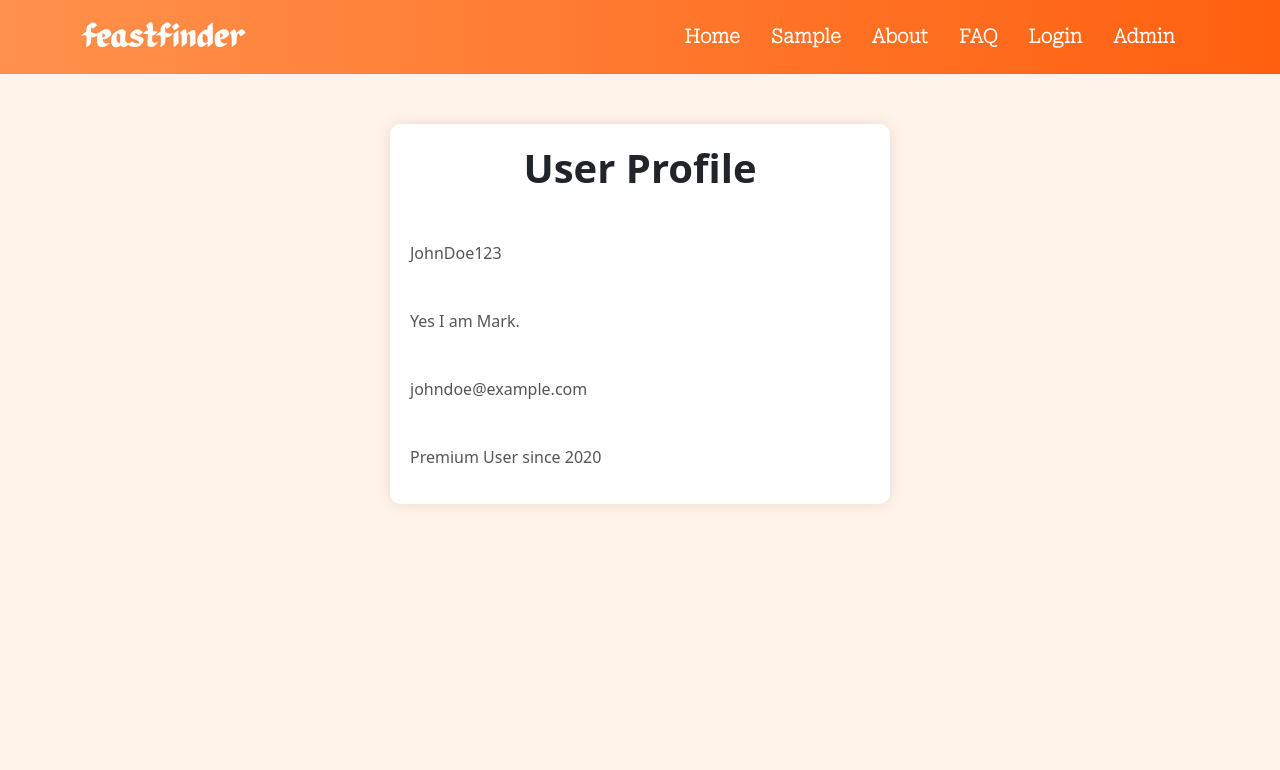
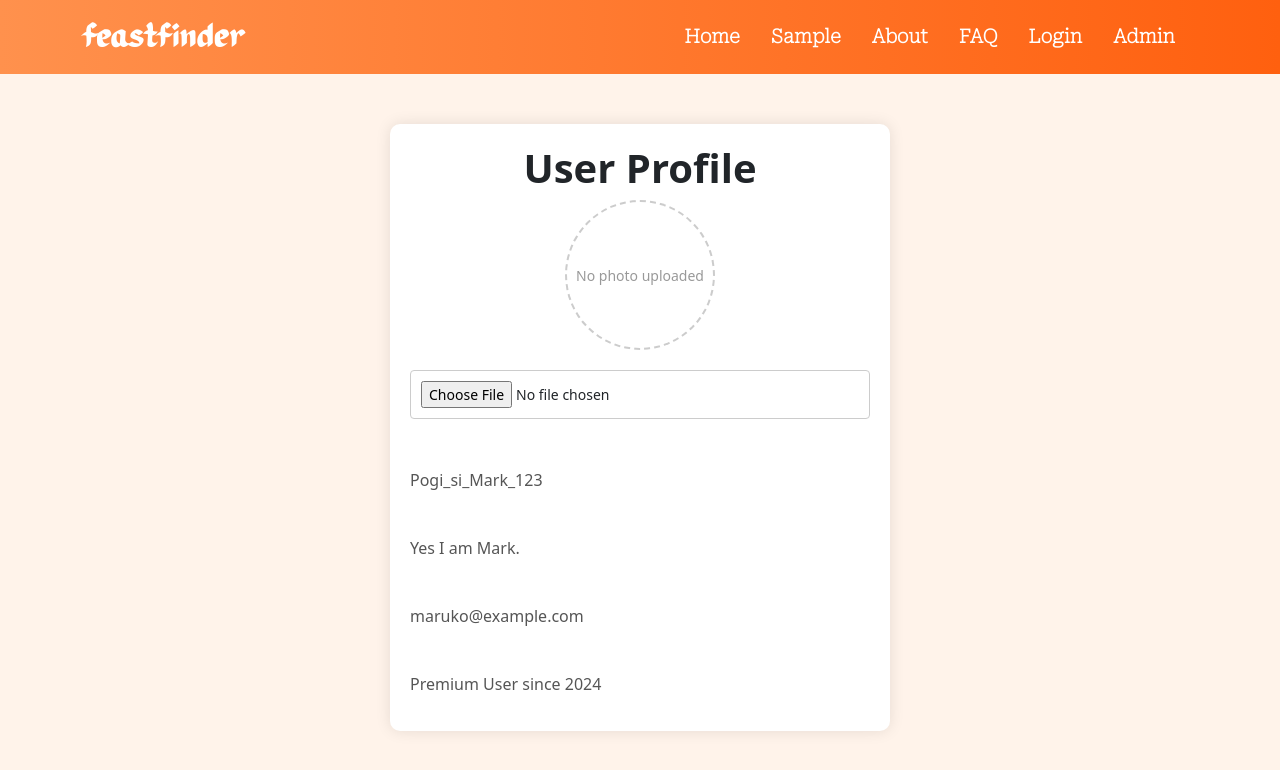
Before and after one commit to FeastFinderApp/feastfinder, a React (Create React App) app: page /profile in a window 1280 px wide. Shown: the top 770 px of the page. Built offline with nearby package versions, Linux system fonts and the light colour scheme.

Commit message:
Profile Photo feature

```diff
--- a/src/components/UserProfile.css
+++ b/src/components/UserProfile.css
@@ -16,6 +16,40 @@
   text-align: center;
 }
 
+/* Profile photo section */
+.profile-photo {
+  display: flex;
+  flex-direction: column;
+  align-items: center;
+  margin-bottom: 20px;
+}
+
+.profile-photo-placeholder {
+  width: 150px;
+  height: 150px;
+  border: 2px dashed #ccc;
+  display: flex;
+  align-items: center;
+  justify-content: center;
+  color: #999;
+  font-size: 14px;
+  border-radius: 50%;
+  margin-bottom: 10px;
+}
+
+.profile-photo-preview {
+  width: 150px;
+  height: 150px;
+  border-radius: 50%;
+  object-fit: cover;
+  margin-bottom: 10px;
+}
+
+input[type="file"] {
+  margin-top: 10px;
+}
+
+/* Profile info section */
 .profile-info {
   margin-top: 20px;
 }
@@ -35,3 +69,9 @@
   color: #555;
   font-size: 16px;
 }
+
+/* Additional styling for better layout */
+input[type="file"] {
+  margin-top: 10px;
+  font-size: 14px;
+}
--- a/src/components/UserProfile.js
+++ b/src/components/UserProfile.js
@@ -1,14 +1,36 @@
-import React from "react";
+import React, { useState } from "react";
 import './UserProfile.css';
 
 const UserProfile = () => {
+  const [selectedImage, setSelectedImage] = useState(null);
+
+  // Handler to update selected image
+  const handleImageChange = (event) => {
+    const file = event.target.files[0];
+    if (file) {
+      const imageUrl = URL.createObjectURL(file);
+      setSelectedImage(imageUrl);
+    }
+  };
+
   return (
     <div className="profile-container">
       <h1>User Profile</h1>
+
+      {/* User Photo Section */}
+      <div className="profile-photo">
+        {selectedImage ? (
+          <img src={selectedImage} alt="User Profile" className="profile-photo-preview" />
+        ) : (
+          <div className="profile-photo-placeholder">No photo uploaded</div>
+        )}
+        <input type="file" accept="image/*" onChange={handleImageChange} />
+      </div>
+
       <div className="profile-info">
         <div className="profile-item">
           <label>Username:</label>
-          <span>JohnDoe123</span>   {/* placeholder */}
+          <span>Pogi_si_Mark_123</span>   {/* placeholder */}
         </div>
 
         <div className="profile-item">
@@ -18,12 +40,12 @@ const UserProfile = () => {
 
         <div className="profile-item">
           <label>Contact Info:</label>
-          <span>johndoe@example.com</span>   {/* placeholder */}
+          <span>maruko@example.com</span>   {/* placeholder */}
         </div>
 
         <div className="profile-item">
           <label>Account Info:</label>
-          <span>Premium User since 2020</span>   {/* placeholder */}
+          <span>Premium User since 2024</span>   {/* placeholder */}
         </div>
       </div>
     </div>
```
Lines whose indentation alone changed are shown as unchanged.
